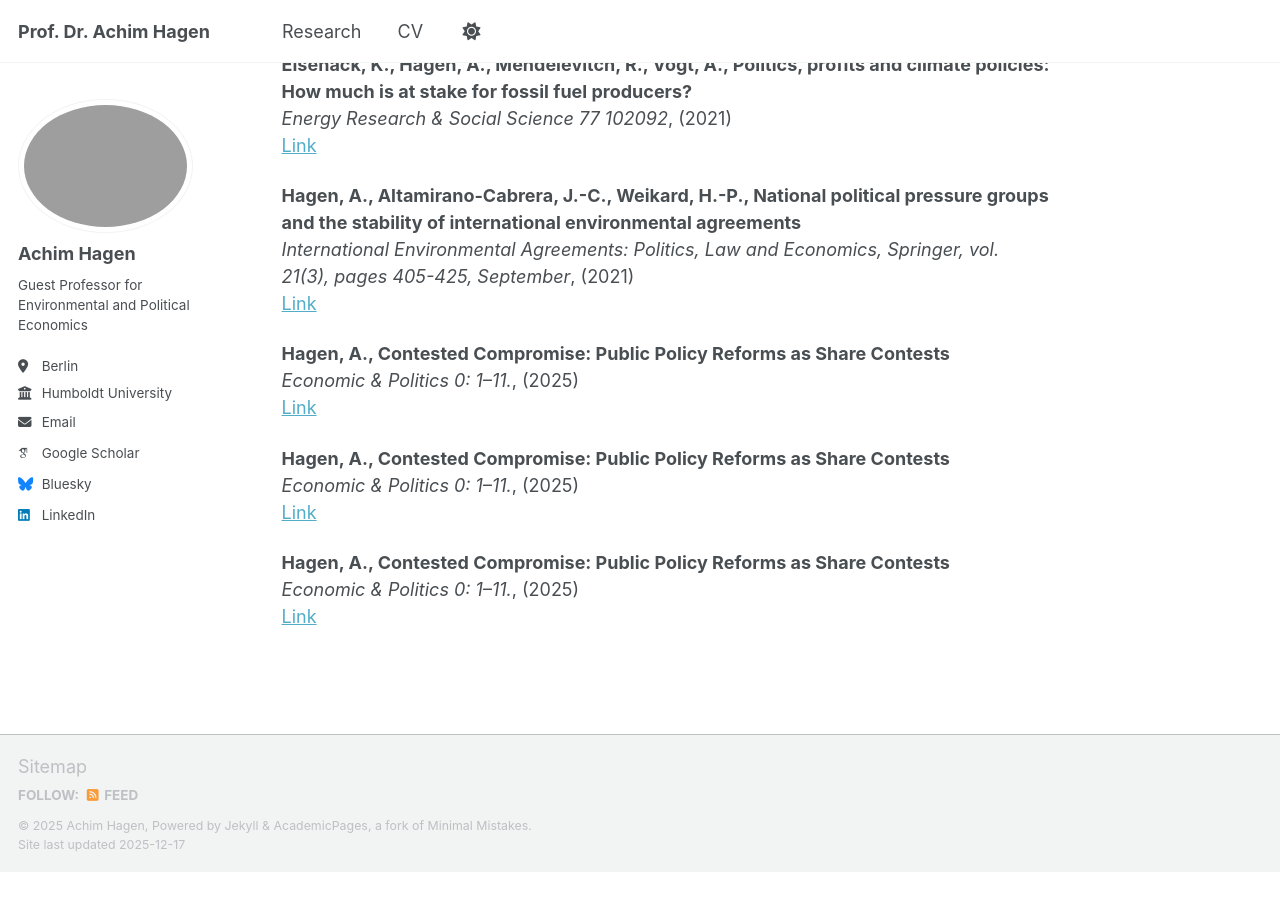
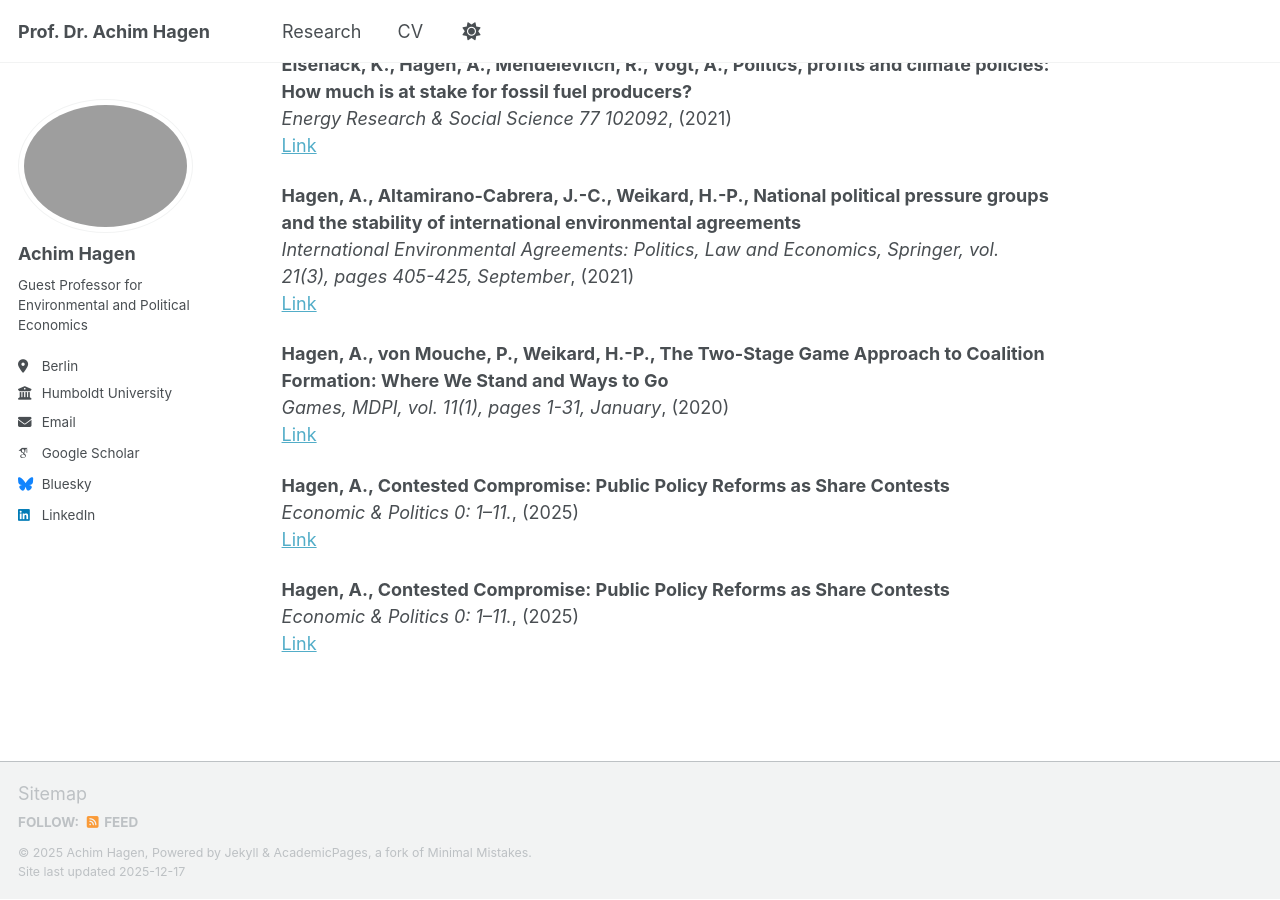
Before and after one commit to achhag/academic, a Jekyll site: the page built from _pages/publications.html, in a window 1280 px wide and 900 px high, scrolled down 1647 px. Built offline with Jekyll 4.4.1, drawn with Linux system fonts in a browser that asks for light colours; some web fonts are replaced; a script bundle is joined from its source files by our own code; library files that are not in the unit come from our copies; before the commit the page ends 2520 px from its top, so only the background shows below that.

Commit message:
Update publications.html

```diff
--- a/_pages/publications.html
+++ b/_pages/publications.html
@@ -91,9 +91,9 @@ author_profile: true
 </p>
 
 <p>
-<strong>Hagen, A., Contested Compromise: Public Policy Reforms as Share Contests</strong><br>
-<em>Economic & Politics 0: 1–11.</em>, (2025)<br>
-<a href="https://doi.org/10.1111/ecpo.70024" target="_blank">Link</a>
+<strong>Hagen, A., von Mouche, P., Weikard, H.-P., The Two-Stage Game Approach to Coalition Formation: Where We Stand and Ways to Go</strong><br>
+<em> Games, MDPI, vol. 11(1), pages 1-31, January</em>, (2020)<br>
+<a href="https://doi.org/10.3390/g11010003" target="_blank">Link</a>
 </p>
 
 <p>
```
